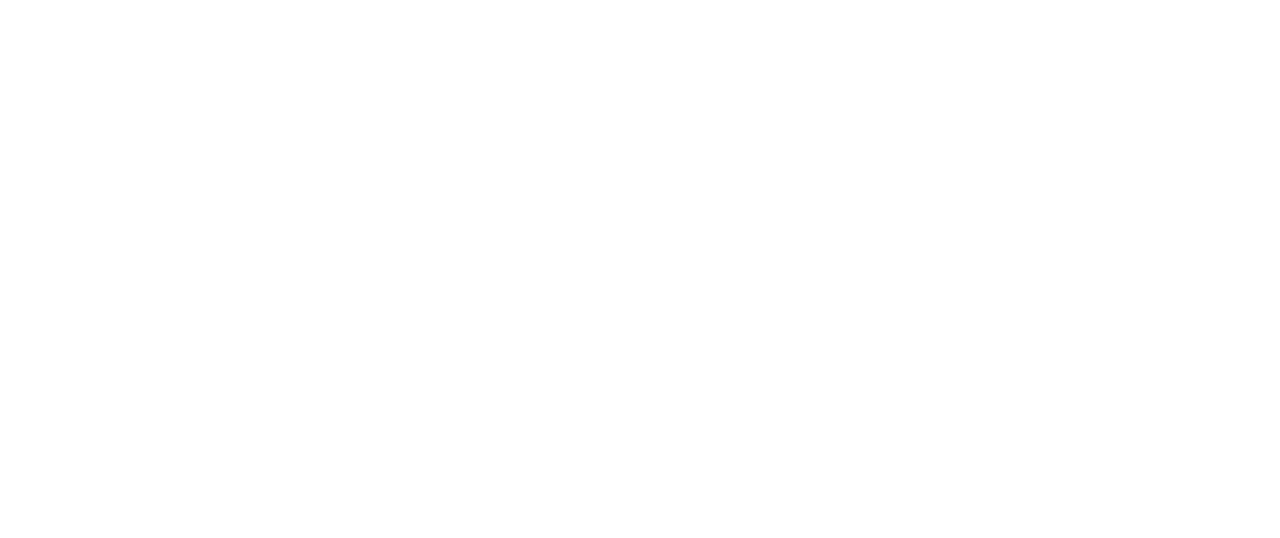
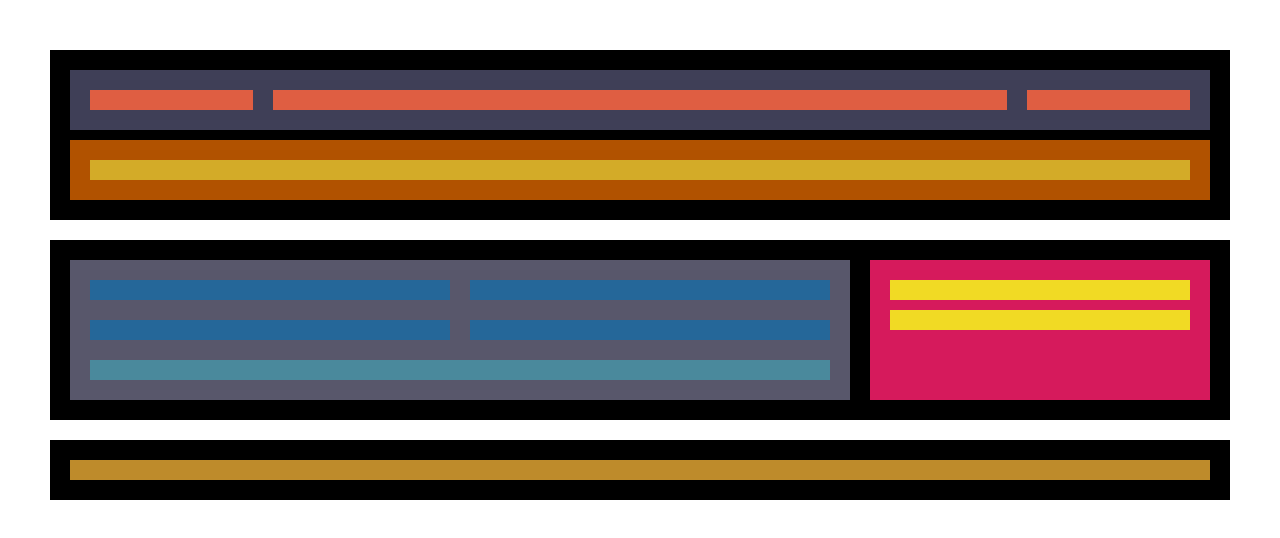
Before and after one commit to Lioandres/Japan_Tourism_web_page, a plain HTML site: page Exercici_1_2_3/index.html in a window 1280 px wide. Drawn offline with Linux system fonts and the light colour scheme.

Commit message:
Exercici 1,2,3 100%

```diff
--- a/Exercici_1_2_3/CSS/mainStyles.css
+++ b/Exercici_1_2_3/CSS/mainStyles.css
@@ -1,24 +1,90 @@
+*{
+    margin: 10px;
+    padding: 10px;
+    box-sizing: border-box;
+
+}
+body{
+    display: flex;
+    flex-flow: column nowrap ;
+}
+header{
+    background:black;
+    flex-flow: column nowrap;
+}
+    .navMenu{
+        background:rgb(63, 63, 87);
+        display: flex;
+    }
+        .logo{
+            background: rgb(223, 94, 66);
+            flex:1 1 auto;
+        }
+        .menu{
+            background: rgb(223, 94, 66);
+            flex:5 1 auto;
+        }
+        .social{
+            background: rgb(223, 94, 66);
+            flex:1 1 auto;
+        }
+    .mainTextContainer{
+        background:  rgba(255, 119, 0, 0.694);
+    }
+        .mainText{
+            background: rgb(211, 171, 40);
+        }
+section{
+    background: black;
+    display: flex;
+}
+    .articles{
+        background: rgb(88, 87, 107);
+        flex: 2 1 auto;
+        display: flex;
+        flex-flow: row wrap;
 
 
+    }
+        article{
+            background: rgb(37, 103, 153);
+            flex: 1 1 40%;
+        }
+        .articleFooter{
+            background: rgb(74, 137, 156);
+            flex: 1 1 100%;
+        }
+    aside{
+        background: rgb(214, 26, 92);
+        flex: 1 1 auto;
+    }
+        .something{
+            background:rgb(241, 218, 36);
+        }
+        .somethingText{
+            background: rgb(241, 218, 36);
+        }
+footer{
+    background: black;
+}
+    .navFooter{
+        background: rgb(190, 139, 43);
+     }
 
+     @media only screen and (max-width: 767px){
 
+        section{
+            flex-direction: column;
+            background:yellow;
+        }
 
+     }
 
-.colors {
-    background: rgb(190, 139, 43);
-    background: rgb(223, 94, 66);
-    border: 10px rgb(63, 63, 87) solid;
-    border: 2px black solid;
-    background: rgb(211, 171, 40);
-    border: 10px rgba(255, 119, 0, 0.694);
-    background: rgb(190, 139, 43);
-    background: rgb(88, 87, 107);
-    background: rgb(37, 103, 153);
-    background: rgb(74, 137, 156);
-    background: rgb(214, 26, 92);
-    background: rgb(190, 139, 43);
-    border: 10px black solid;
-    border: 10px rgb(63, 63, 87) solid;
-    background: rgb(231, 103, 5);
-    background: rgb(241, 168, 41);
-}
+     @media only screen and (max-width: 767px) {
+        .navMenu{
+            flex-direction: column;
+        }
+        article{
+            flex: 1 1 100%;
+        }
+    }
--- a/Exercici_1_2_3/index.html
+++ b/Exercici_1_2_3/index.html
@@ -9,36 +9,33 @@
 </head>
 <body>
     <header>
-        <div class="">
-            <div class=icon></div>
-            <nav class="redBox redBoxMidle"></nav>
+        <div class="navMenu">
+            <div class=logo></div>
+            <nav class="menu"></nav>
             <div class="social"></div>
         </div>
-        <div class="mainText"></div>
+        <div class="mainTextContainer">
+            <h1 class="mainText"></h1>
+        </div>
     </header>
 
-    <div class="layerBlackMiddle">
-        <div class="leftBoxContainer">
-            <div class="blueBoxTopContainer">
-                <div class="blueBox"></div>
-                <div class="blueBox"></div>
-            </div>
-            <div class="blueBoxBottomContainer">
-                <div class="blueBox"></div>
-                <div class="blueBox"></div>
-            </div>
-            <div class="lightBlueBox"></div>
+    <section>
+        <div class="articles">
+            <article></article>
+            <article></article>
+            <article></article>
+            <article></article>
+            <div class="articleFooter"></div>
+        </div>
+        <aside>
+            <p class="something"></p>
+            <p class="somethingText"></p>
+        </aside>
+    </section>
 
-        </div>
-
-        <div class="rightBoxContainer">
-            <div class="yelowBox"></div>
-            <div class="yelowBox"></div>
-        </div>
-
-    </div>
-
-    <div class="layerBlackBottom" ></div>
+    <footer>
+        <nav class="navFooter"></nav>
+    </footer>
 
 </body>
 </html>
```
Also changed, not shown: 1 other file.
